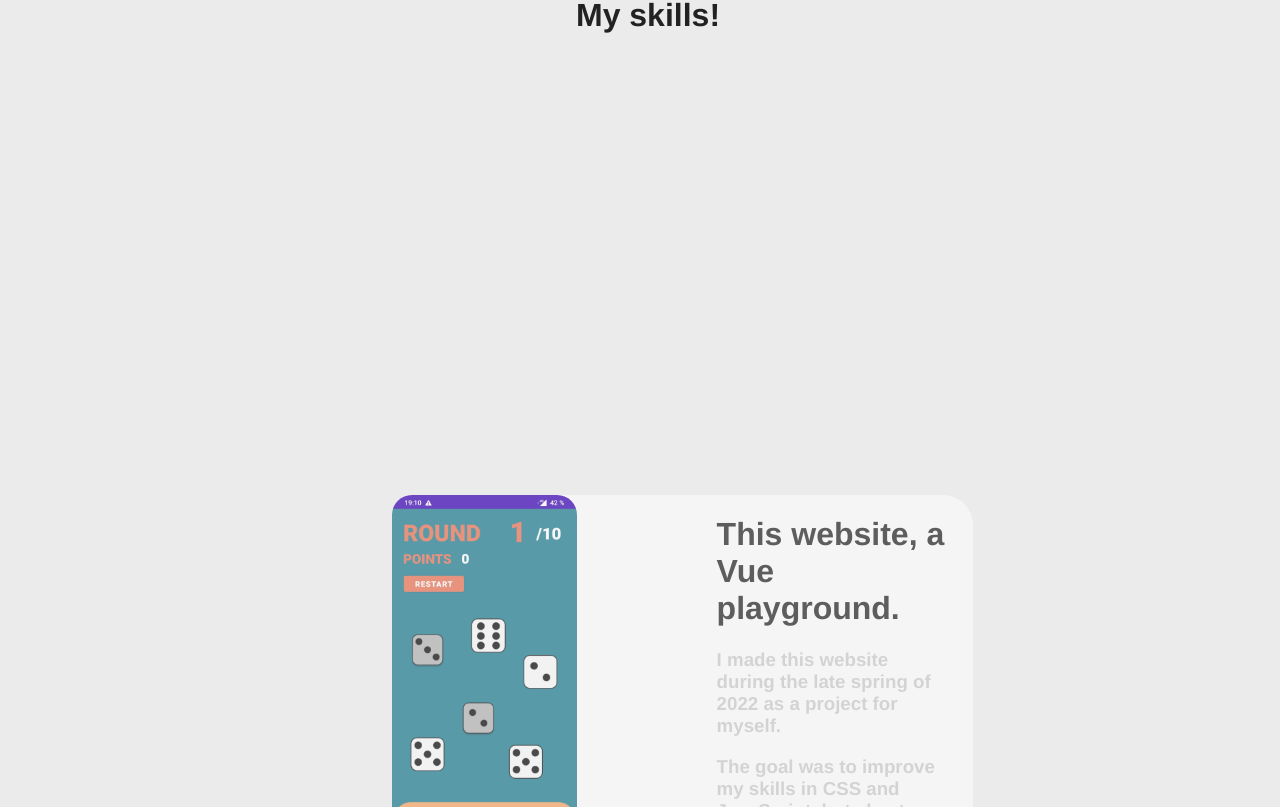
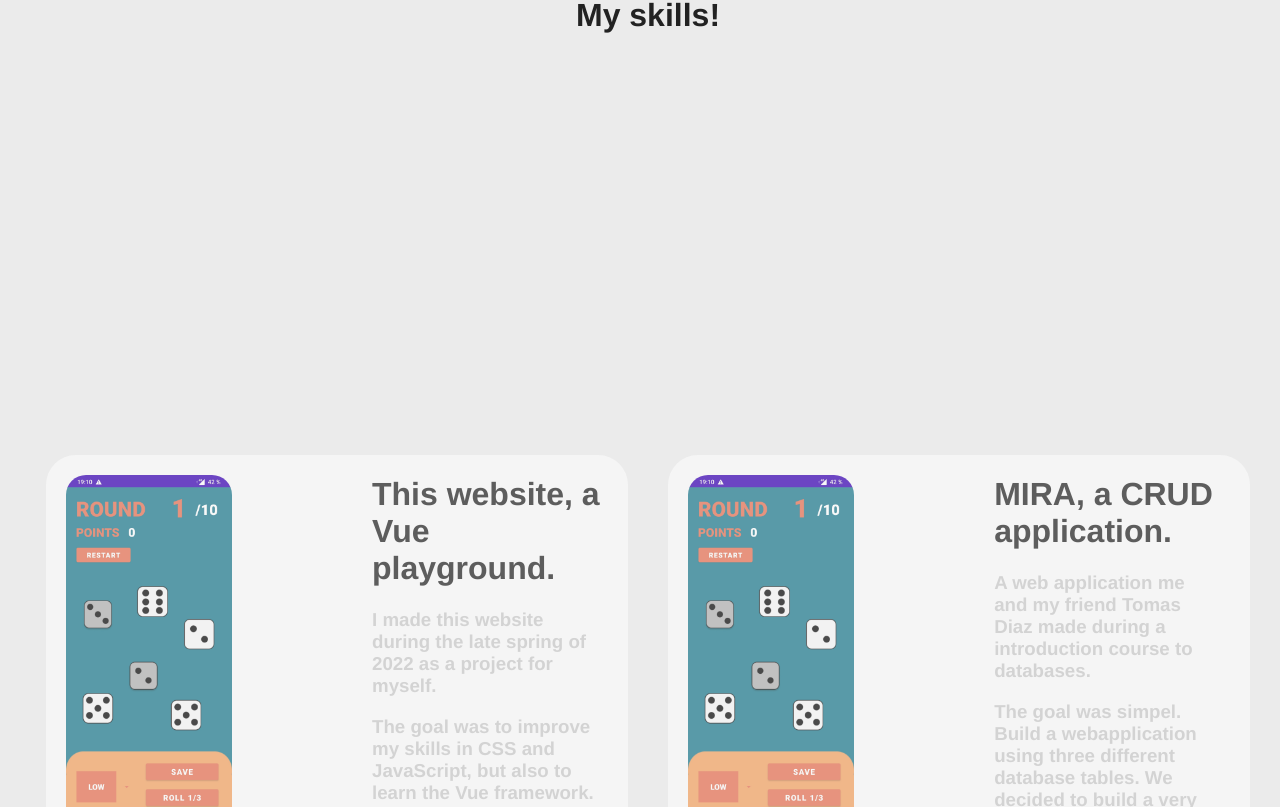
Before and after one commit to arvidbt/portfolio, a Vue app: page / in a window 1280 px wide. Shown: the part 1993-2800 px from the top of the page. Built offline with nearby package versions, Linux system fonts and the light colour scheme.

Commit message:
wtf css grid

```diff
--- a/src/components/ProjectsPage.vue
+++ b/src/components/ProjectsPage.vue
@@ -24,7 +24,7 @@
             </div>
         </div>
         <div class="skills" @click="redirect('https://github.com/arvidbt/PBLogger')">
-            <img class="img-left" src="../assets/images/homescreen.png"/>
+            <img class="img-left" src="../assets/images/thirty.png"/>
             <div class="text-container">
                 <h1>PBLogger, an Android training app.</h1>
                 <h3>I made this application during the course Android Development, where the only requirement was to use a sensor on the phone.</h3>
@@ -53,7 +53,7 @@
         </div>
 
          <div class="skills" @click="redirect('https://github.com/arvidbt/2048')">
-            <img class="img-left" src="../assets/images/2048.png"/>
+            <img class="img-left" src="../assets/images/thirty.png"/>
             <div class="text-container">
                 <h1>2048 in Java.</h1>
                 <h3>One of my favorite mobile games of all times is 2048, a game where you combine equal numbered tiles to create one new, worth twice as much. </h3>
@@ -61,9 +61,6 @@
                 <h3>Arguably, the game is not very pretty - both UI and codewise - but this was my first big solo project.</h3>
                 <p>Tools used: Java, Swing, C</p>
             </div>
-        </div>
-        <div class="skills">
-            <h1 style="color: var(--text-primary-color">Some other fun links:</h1>
         </div>
     </div>
 </template>
@@ -83,7 +80,8 @@ export default {
 
 <style scoped>
 .container {
-    display: block;
+      display: grid;
+  grid-template-columns: auto auto;
     justify-content: center;
     align-items: center;
     background: transparent;
@@ -96,26 +94,25 @@ export default {
 .skills{
     /* React, JS, Java, HTML5, CSS3, NodeJS, MySQL, Python, C, MaterialUI, Figma */
     display: flex;
-    min-width: 40vw;
+    min-width: 30vw;
     width: fit-content;
     height: 50vh;
     position: relative;
     background-color:  var(--background-color-secondary);
     color: var(--accent-color);
     border-radius: 30px;
-    margin-bottom: 15vh;
-    margin-top: 10vh;
-    margin-left: 30vw;
+    margin-bottom: 5vh;
+    margin-top: 5vh;
+    margin-left: 20px;
+    margin-right: 20px;
     opacity: 0.7;
 }
 
 .skills:hover {
     background-color: var(--accent-color);
     color: var(--text-primary-color);
-    width: fit-content;
-    height: 55vh;
     cursor: pointer;
-    transition: 0.2s all ease-in-out;
+    transition: 0.3s all ease-in-out;
     opacity: 1;
 }
 
@@ -153,11 +150,12 @@ p {
 .img-left {
     border-radius: 20px;
     margin-right: 100px;
+    margin-left: 20px;
+    margin-top: 20px;
+    margin-bottom: 20px;
 }
 
-.img-right {
-    margin-left: 100px;
-}
+
 
 .social-icon:hover {
   height: 40px;
```
Also changed, not shown: src/assets/images/homescreen.png.
